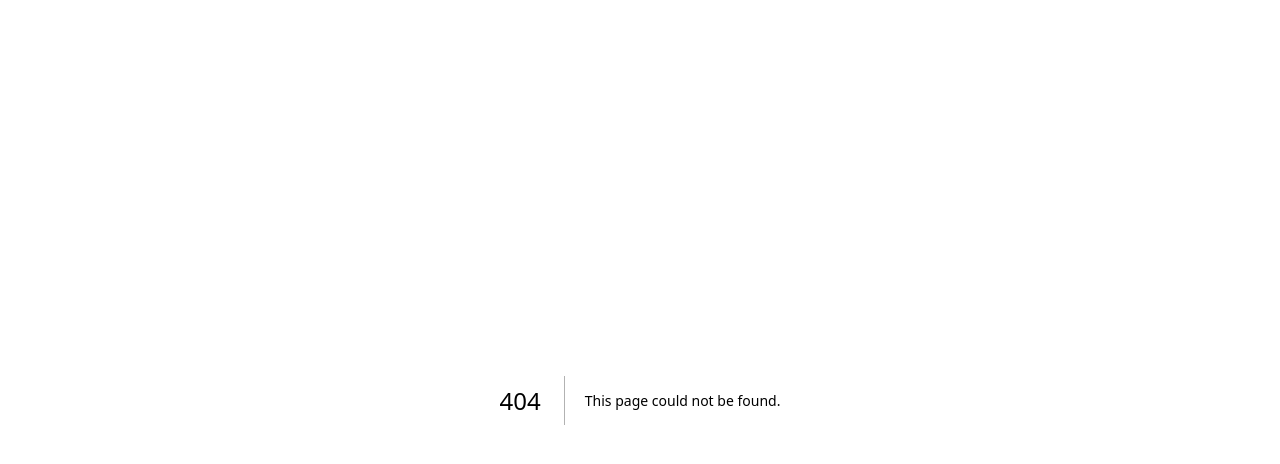
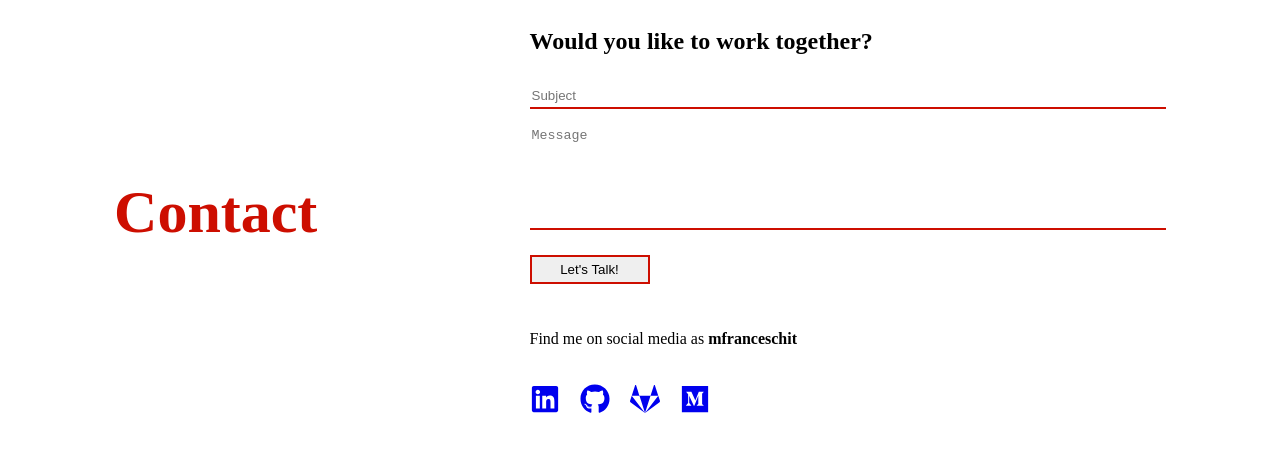
Before and after one commit to mfranceschit/developer, a Next.js app: page /contact in a window 1280 px wide. Before the commit this address had no page. Shown: the top 464 px of the page. Built offline with nearby package versions, Linux system fonts and the light colour scheme.

Commit message:
feat: Added Contact page

```diff
--- a/src/components/Footer/styles.module.css
+++ b/src/components/Footer/styles.module.css
@@ -6,8 +6,3 @@
     width: 100%;
     justify-content: center;
 }
-
-.socialLinks {
-    display: flex;
-    gap: 20px;
-}
--- /dev/null
+++ b/src/pages/contact/index.tsx
@@ -0,0 +1,58 @@
+import React, { FormEvent } from 'react';
+
+import Title from '@/components/Title';
+import SocialButtons from '@/components/SocialButtons';
+import styles from './styles.module.css';
+
+interface CustomElements extends HTMLFormControlsCollection {
+  subject: HTMLInputElement;
+  message: HTMLTextAreaElement;
+}
+
+interface ContactForm extends HTMLFormElement {
+  readonly elements: CustomElements;
+}
+
+const Contact = () => {
+  const submit = (form: FormEvent<ContactForm>) => {
+    form.preventDefault();
+    const target = form.currentTarget.elements;
+    const data = {
+      subject: target.subject.value,
+      message: target.message.value,
+    };
+
+    window.open(
+      `mailto:franceschi.marco@gmail.com?subject=${data.subject}&body=${data.message}`,
+    );
+  };
+
+  return (
+    <section className={styles.contactContainer}>
+      <Title>Contact</Title>
+      <div className={styles.textWrapper}>
+        <h2 className="contact-wrapper__text">
+          Would you like to work together?
+        </h2>
+        <form className={styles.contactForm} onSubmit={submit}>
+          <input name="subject" type="text" placeholder="Subject" />
+          <textarea
+            name="message"
+            rows={5}
+            cols={40}
+            placeholder="Message"></textarea>
+          <button type="submit">Let&#39;s Talk!</button>
+        </form>
+
+        <div className={styles.social}>
+          <p>
+            Find me on social media as <strong>mfranceschit</strong>
+          </p>
+          <SocialButtons size={30} />
+        </div>
+      </div>
+    </section>
+  );
+};
+
+export default Contact;
--- /dev/null
+++ b/src/pages/contact/styles.module.css
@@ -0,0 +1,51 @@
+.contactContainer {
+    display: flex;
+    justify-content: space-around;
+    align-items: center;
+    min-height: 400px;
+}
+
+.contactForm {
+    display: flex;
+    flex-direction: column;
+    gap: 15px;
+    margin-top: 30px;
+
+}
+
+.contactForm input, .contactForm textarea {
+    background-color: transparent;
+    border-top: 0;
+    border-right: 0;
+    border-left: 0;
+    border-bottom: 2px solid rgba(205,14,0);
+    line-height: 1.5;
+}
+
+.contactForm textarea {
+    resize: none;
+}
+
+.contactForm button {
+    margin-top: 10px;
+    border: 2px solid rgba(205,14,0);
+    cursor: pointer;
+    padding: 5px;
+    width: 120px;
+}
+
+.contactForm button:hover {
+    color: white;
+    background-color: rgba(205,14,0);
+}
+
+.social {
+    display: flex;
+    flex-direction: column;
+    gap: 20px;
+    margin-top: 30px;
+}
+
+.textWrapper {
+    flex: 0.6;
+}
```
Also changed, not shown: src/components/Footer/index.tsx (+5 -31 lines).
